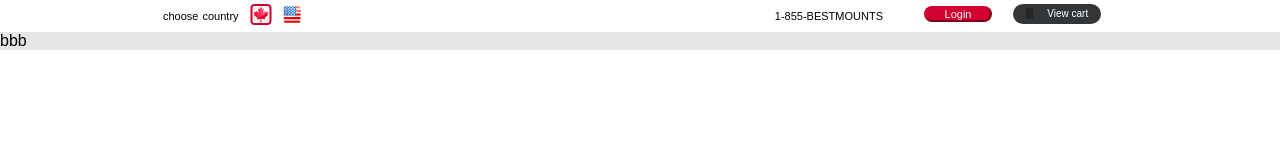
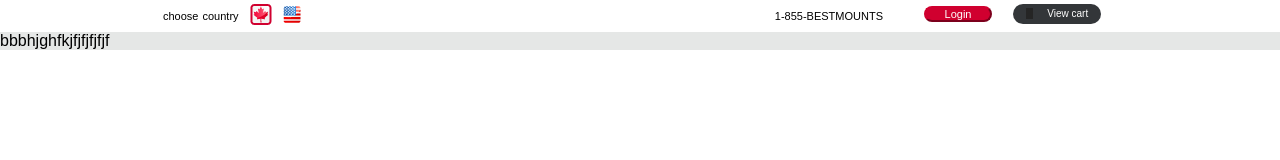
Before and after one commit to Yana903/ps3, a plain HTML site: page index.html in a window 1280 px wide. Drawn offline with Linux system fonts and the light colour scheme.

Commit message:
ttttttttt

```diff
--- a/index.html
+++ b/index.html
@@ -19,7 +19,7 @@
             <p class="number">1-855-BESTMOUNTS</p>
         </div>
         <div class="blue">
-bbb
+bbbhjghfkjfjfjfjfjf
         </div>
     </header>
 </body>
```
